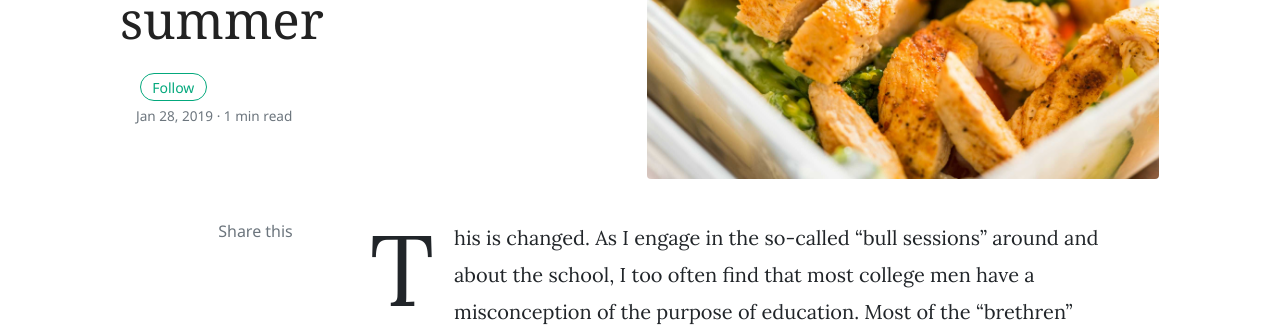
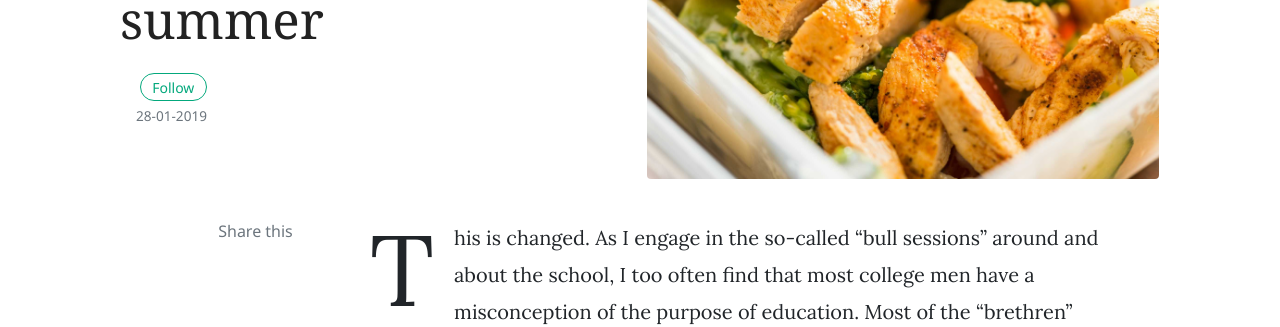
Before and after one commit to gussbeaver/gussbeaver.github.io, a Jekyll site: the page built from _posts/2019-01-28-we-all-wait-for-summer.md, in a window 1280 px wide and 900 px high. Shown: the part 262-589 px from the top of the window. Built offline with Jekyll 4.4.1, drawn with Linux system fonts in a browser that asks for light colours; nearby versions of some CDN libraries; comment, search, counter and statistics services are not loaded.

Commit message:
Update post.html
Modified date format

```diff
--- a/_layouts/post.html
+++ b/_layouts/post.html
@@ -20,7 +20,7 @@ layout: default
                         <img class="rounded-circle" src="{{site.baseurl}}/{{author.avatar}}" alt="{{author.name}}" width="70"/>
                         {% endif %}
 						<small class="ml-3"> {{ author.name }} <span><a target="_blank" href="{{ author.twitter }}" class="btn btn-outline-success btn-sm btn-round ml-1">Follow</a></span>
-                            <span class="text-muted d-block mt-1">{{ page.date | date: '%b %d, %Y' }} · {% include meta-read-time.html %}</span>
+                            <span class="text-muted d-block mt-1">{{ page.date | date: '%d-%m-%Y' }}</span>
 						</small>
 					</div>
 				</div>
```
